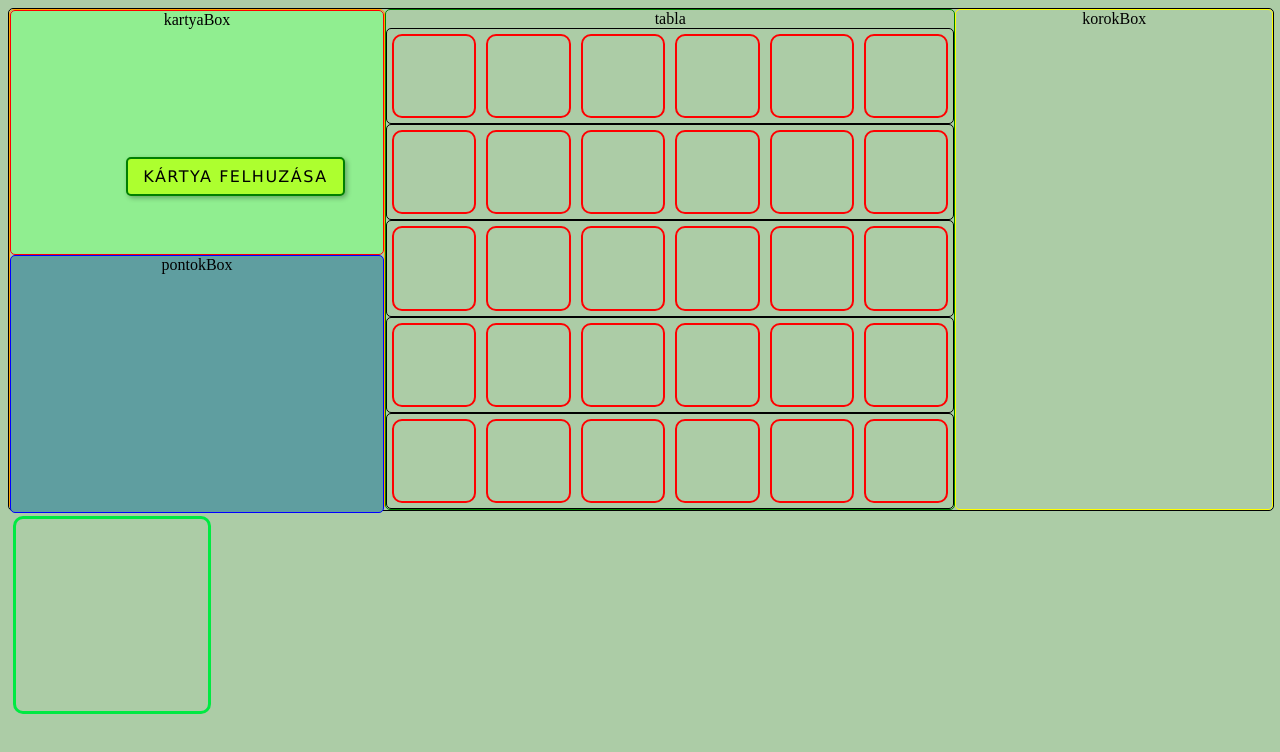
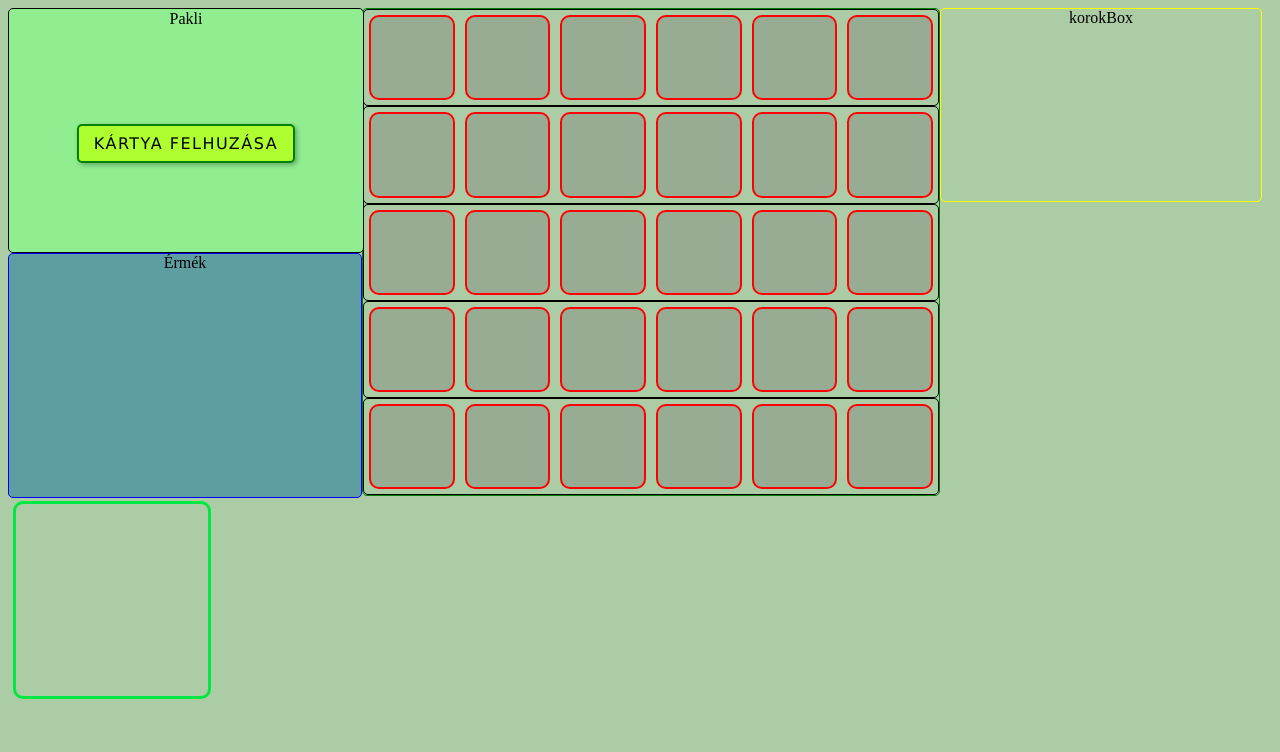
Before and after one commit to HavaAlex/Ckik11Csop2Kozos, a plain HTML site: page társasprojekt/index.html in a window 1280 px wide. Drawn offline with Linux system fonts and the light colour scheme.

Commit message:
A design kezdete, a pakli felhuzás müködik (Live share)

```diff
--- a/társasprojekt/script.js
+++ b/társasprojekt/script.js
@@ -67,9 +67,18 @@ function JatekterBetoltes()
     kivalaszt.classList += "kivalaszt";
     TempKartya.appendChild(kivalaszt)
 
-    kartyaBox.innerHTML = "kartyaBox";
-    pontokBox.innerHTML = "pontokBox";
-    tabla.innerHTML = "tabla";
+    let kartyabox = document.createElement("div")
+    kartyabox.innerHTML='Pakli';
+    kartyaBox.appendChild(kartyabox);
+
+
+    let pontokbox = document.createElement("div")
+    pontokbox.innerHTML='Érmék';
+    pontokBox.appendChild(pontokbox);
+
+
+    // pontokBox.innerHTML = "pontokBox";
+    // tabla.innerHTML = "tabla";
     korokBox.innerHTML = "korokBox";
 }
 function JatekterElrendezes()
@@ -155,11 +164,9 @@ function pontozas(){
 
 function GombKirakasa(){
     var gomb = document.createElement("input");
-    gomb.style.display ="block"
+    // gomb.style.display ="block"
     gomb.type = "button";
     gomb.value = "Kártya felhuzása";
-    gomb.style.marginTop="10vw";
-    gomb.style.marginLeft="9vw";
     gomb.className="gomb";
     gomb.id=31;
     gomb.setAttribute("onclick","KepKirako(this)");
@@ -177,6 +184,10 @@ var ranyomPakli = false;
 
 // !!!! A rányom vár jelentése: Már kiválasztottunk egy várat, csak lerakni tudjuk
 var ranyomVar = false;
+
+
+// !!!! A rányom vár jelentése: Már kiválasztottunk a felhuzott kartyat, csak lerakni tudjuk
+var ranyomFelhuzott = false;
 
 
 var gomb;
@@ -224,11 +235,13 @@ function cellaRanyom(div){
 
         gomb.id++;
         gomb.setAttribute("onclick","KepKirako(this)");
-
     }
     ranyom = false
-    if (gomb.id == 61) {
-        pontozas();
+     if (gomb.id == 54) { //54
+        gomb.disabled=true;
+        gomb.value = "Kifogyott a pakli";
+        gomb.style.background = "grey"
+
     }
 
 }
--- a/társasprojekt/style.css
+++ b/társasprojekt/style.css
@@ -8,33 +8,69 @@
 
 body{
     background-color: var(--hatter);
+    text-shadow: cm;
 }
 #jatekter{
     width: 100%;
     border-radius: 5px;
-    border: 1px solid black;
+    /* border: 1px solid black; */
     display: flex;
     flex-direction: row;
     height: 200%;
 }
 #balpanel{
-    width: 30%;
+    width: 28%;
     border-radius: 5px;
-    border: 1px solid orange;
-    height: 39vw;
+    /* border: 1px solid orange; */
+    height: 38vw;
 }
-#kartyabox{
+/* {
     border-radius: 5px;
     border: 1px solid red;
     height: 19vw;
     background-color: var(--kartybox);
     text-align: center;
+
+    width: 100%;
+    height: 19vw;
+    border: 1px solid black;
+    display: flex;
+    align-items: center;
+    justify-content: center;
+} */
+
+#kartyabox {
+    position: relative;
+    height: 100vh;
+    display: flex;
+    flex-direction: column;
+    justify-content: center;
+    align-items: center;
+    border-radius: 5px;
+    border: 1px solid red;
+    height: 19vw;
+    background-color: var(--kartybox);
+    text-align: center;
+
+    width: 100%;
+    height: 19vw;
+    border: 1px solid black;
+    display: flex;
+    align-items: center;
+    justify-content: center;
+  }
+
+#kartyabox div:first-child {
+    position: absolute;
+    top: 1px;
+    left: 50%;
+    transform: translateX(-50%);
 }
 #pontokbox{
     text-align: center;
     border-radius: 5px;
     border: 1px solid blue;
-    height: 20vw;
+    height: 19vw;
     background-color: var(--pontbox);
 }
 #tabla{
@@ -42,7 +78,7 @@ body{
     border-radius: 5px;
     width: 45vw;
     border: 1px solid green;
-    height: 39vw;
+    height: 38vw;
     display: flex;
     flex-direction: column;
 }
@@ -51,7 +87,7 @@ body{
     border-radius: 5px;
     width: 25vw;
     border: 1px solid yellow;
-    height: 39vw;
+    height: 15vw;
 }
 .sordiv{
     border-radius: 5px;
@@ -66,6 +102,7 @@ body{
     width: 16.6%;
     margin: 5px;
     border-radius: 10px;
+    background-color: rgba(119, 119, 119, 0.386);
 }
 
 img{
@@ -74,24 +111,10 @@ img{
     border-radius: 10px;
 }
 
-/*
-.K_sordiv{
-    border-radius: 5px;
-    border: 1px solid black;
-    display: flex;
-    flex-direction: row;
-    height: 5vw;
-}
-.K_oszlopdiv{
-    border-radius: 5px;
-    border: 2px solid red;
-    width: 16.6%;
-    margin: 5px;
-    border-radius: 10px;
-} */
 
 
 .gomb {
+    margin-top: 2vw;
     background-color: greenyellow;
     border: 2px solid green;
     color: black;
```
